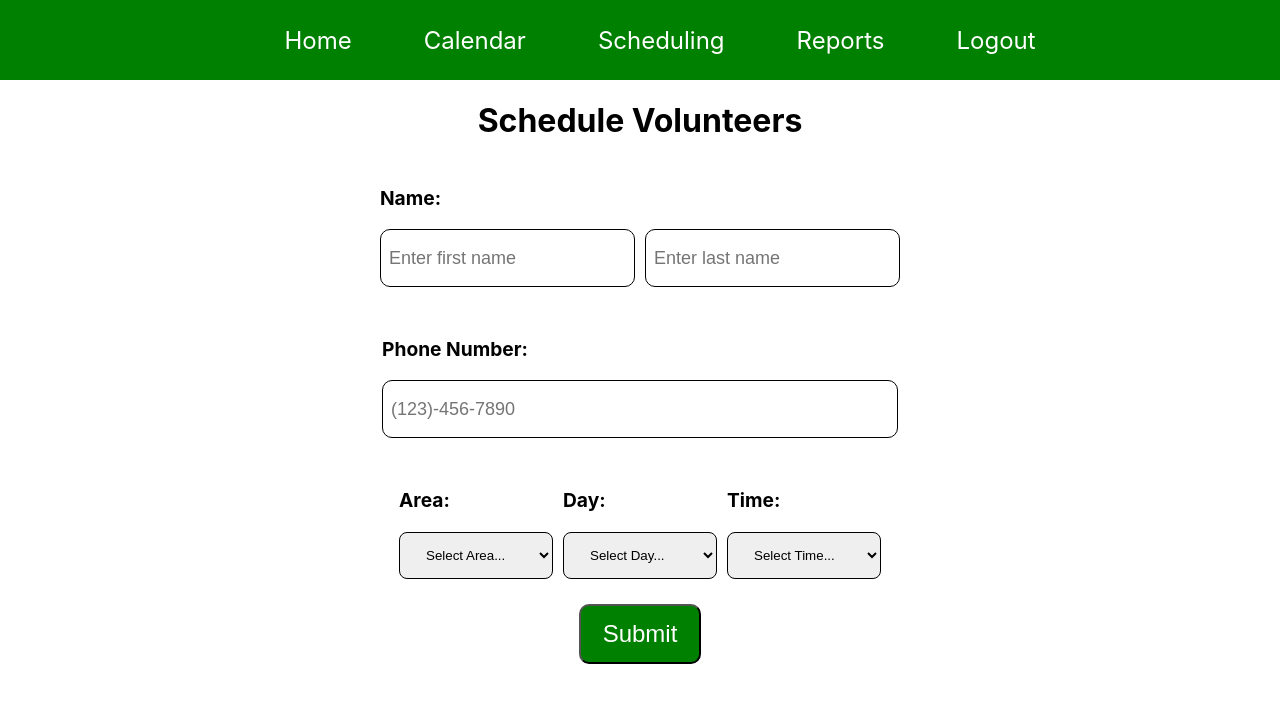
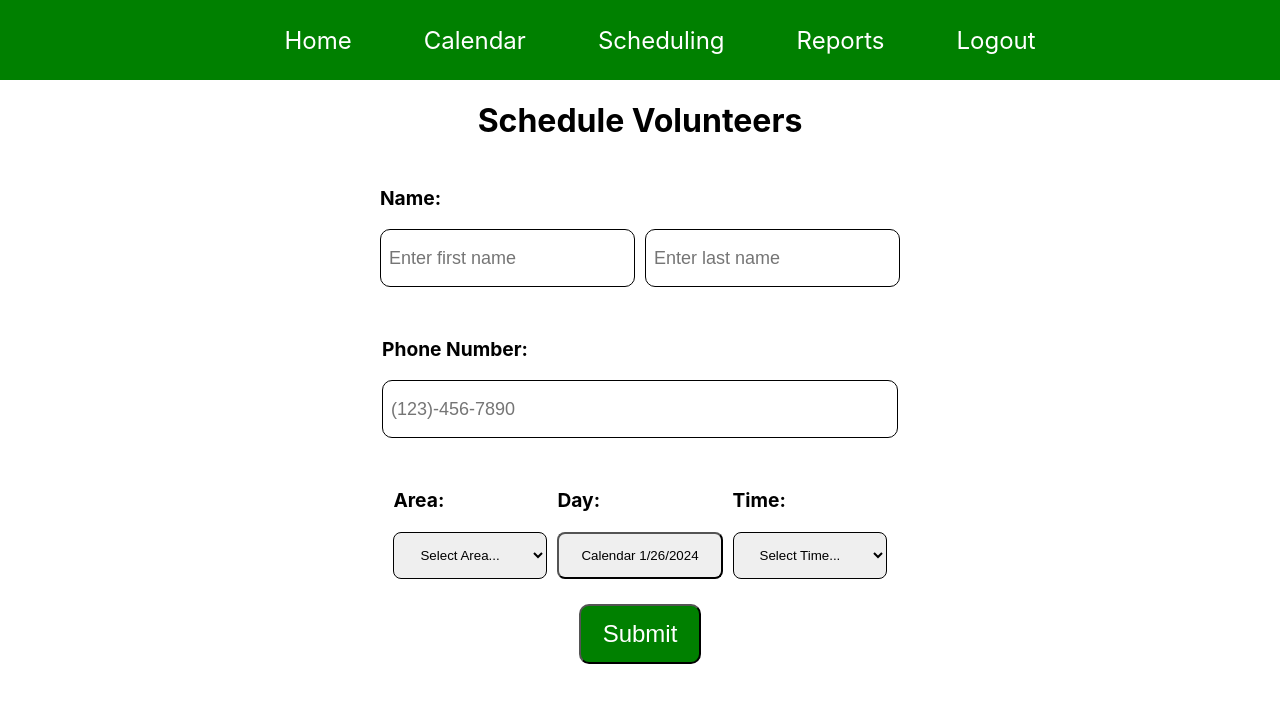
Before and after one commit to zscar611/CS4900LF1, a React (Create React App) app in the folder prototype/loavefish/: page /volunteerAdd in a window 1280 px wide. Shown: the top 702 px of the page. Built offline with nearby package versions, Linux system fonts and the light colour scheme.

Commit message:
backend and frontend

```diff
--- a/prototype/loavefish/src/App.js
+++ b/prototype/loavefish/src/App.js
@@ -1,4 +1,4 @@
-import React from 'react';
+import React, {useState, useEffect} from 'react';
 import { BrowserRouter as Router, Routes, Route, Link } from 'react-router-dom';
 import { Navigate } from 'react-router-dom';
 import Home from './components/Main';
@@ -8,6 +8,7 @@ import Reports from './components/Reports.js'
 import VolunteerAdd from './components/VolunteerAdd.js';
 
 function App() {
+  const [data, setData] = useState([{}])
   return (
     <Router>
       <div>
--- a/prototype/loavefish/src/components/VolunteerAdd.css
+++ b/prototype/loavefish/src/components/VolunteerAdd.css
@@ -31,3 +31,21 @@
     border-color: black;
     cursor: pointer;
 }
+
+.volunteerAdd-modal {
+    position: fixed;
+    top: 0;
+    left: 0;
+    width: 100%;
+    height: 100%;
+    background: rgba(0, 0, 0, 0.5);
+    display: flex;
+    justify-content: center;
+    align-items: center;
+  }
+
+  .volunteerAdd-modal-box {
+    background: #fff;
+    padding: 20px;
+    border-radius: 8px;
+  }
--- a/prototype/loavefish/src/components/VolunteerAdd.js
+++ b/prototype/loavefish/src/components/VolunteerAdd.js
@@ -1,6 +1,7 @@
 import React, { useState } from 'react';
 import { useNavigate } from 'react-router-dom';
 import Navbar from './Navbar.js';
+import Calendar from 'react-calendar';
 import './App.css';
 import './VolunteerAdd.css'
 
@@ -12,6 +13,8 @@ function Add() {
   const [currentPhone, setCurrentPhone] = useState("");
   const [submit, setSubmit] = useState(false);
   const [areaSelection, setAreaSelection] = useState("")
+  const [isCalendarVisible, setCalendarVisibility] = useState(false);
+  const [selectedDate, setSelectedDate] = useState(new Date());
 
   const handleFirstChange = (event) => {
     setCurrentFirst(event.target.value);
@@ -38,8 +41,13 @@ function Add() {
     setAreaSelection("");
   };
 
-  const handleLogout = () => {
-    navigate('/');
+  const handleCalendarClick = () => {
+    setCalendarVisibility(!isCalendarVisible);
+  };
+
+  const handleDateChange = (date) => {
+    setSelectedDate(date);
+    setCalendarVisibility(false);
   };
 
   return (
@@ -92,16 +100,18 @@ function Add() {
     </div>
 
     <div className='volunteerAdd-dropdown'>
-      <p className="volunteerAdd-text">Day: </p>
-        <select className="volunteerAdd-dropdown-box" value={areaSelection} onChange={handleAreaSelectionChange}>
-          <option value="">Select Day...</option>
-          <option value="option1">Call Center</option>
-          <option value="option2">Pantry</option>
-          <option value="option3">Home Delivery</option>
-          <option value="option4">Warehouse</option>
-        </select>
+      <p className="volunteerAdd-text">Day:</p>
+      <div>
+        <button className="volunteerAdd-dropdown-box" onClick={handleCalendarClick}>Calendar {selectedDate.toLocaleDateString()}</button>
+        {isCalendarVisible && (
+          <div className="volunteerAdd-modal" onClick={handleCalendarClick}>
+            <div className="volunteerAdd-modal-box" onClick={(e) => e.stopPropagation()}>
+              <Calendar onChange={handleDateChange} value={selectedDate} />
+            </div>
+          </div>
+        )}
+      </div>
     </div>
-
 
     <div className='volunteerAdd-dropdown'>
       <p className="volunteerAdd-text">Time: </p>
@@ -115,6 +125,7 @@ function Add() {
     </div>
 
 
+
       <div className="main-button">
         <button className="main-button-box" onClick={handleSubmit}>Submit</button>
       </div>
```
